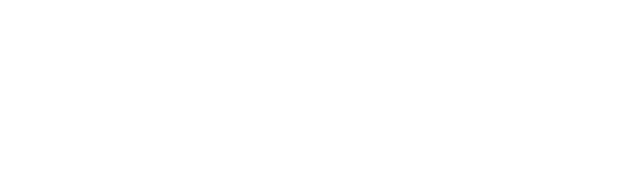
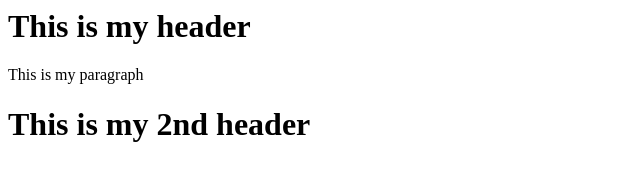
Before and after one commit to ElifAltunsu/SshRemoteRepo, a plain HTML site: page index.html in a window 1280 px wide. Shown: the whole page, without its empty margins (0-640 px from the left). Drawn offline with Linux system fonts and the light colour scheme.

Commit message:
Update index.html

```diff
--- a/index.html
+++ b/index.html
@@ -1,8 +1,11 @@
 <html>
 
 	<body>
-		<head> </head>
+		<H1>This is my header</H1>
 
+		<p>This is my paragraph</p>
+
+		<H1>This is my 2nd header</H1>
 	</body>
 
 
```
